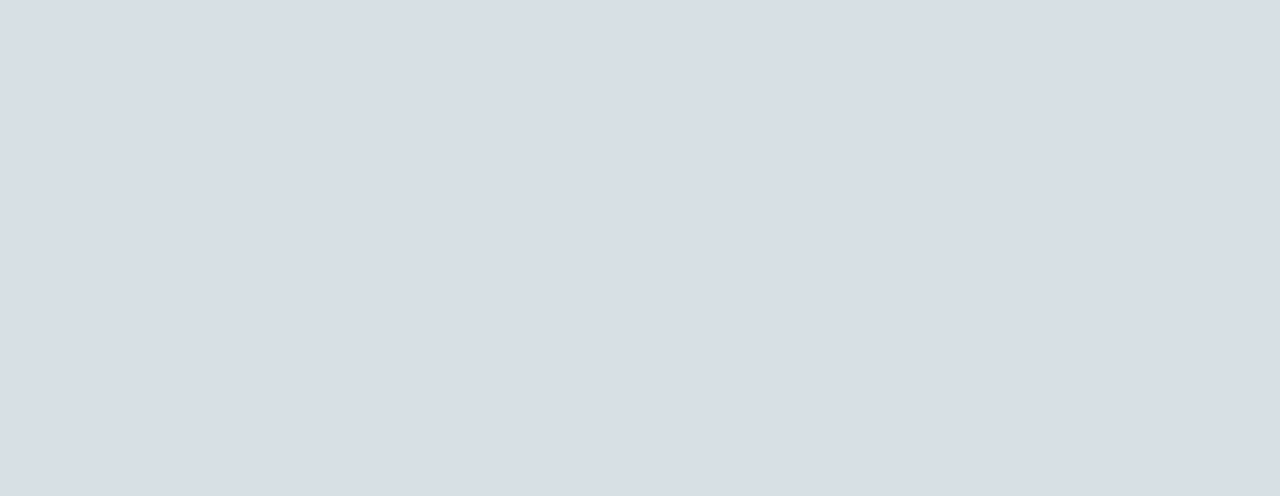
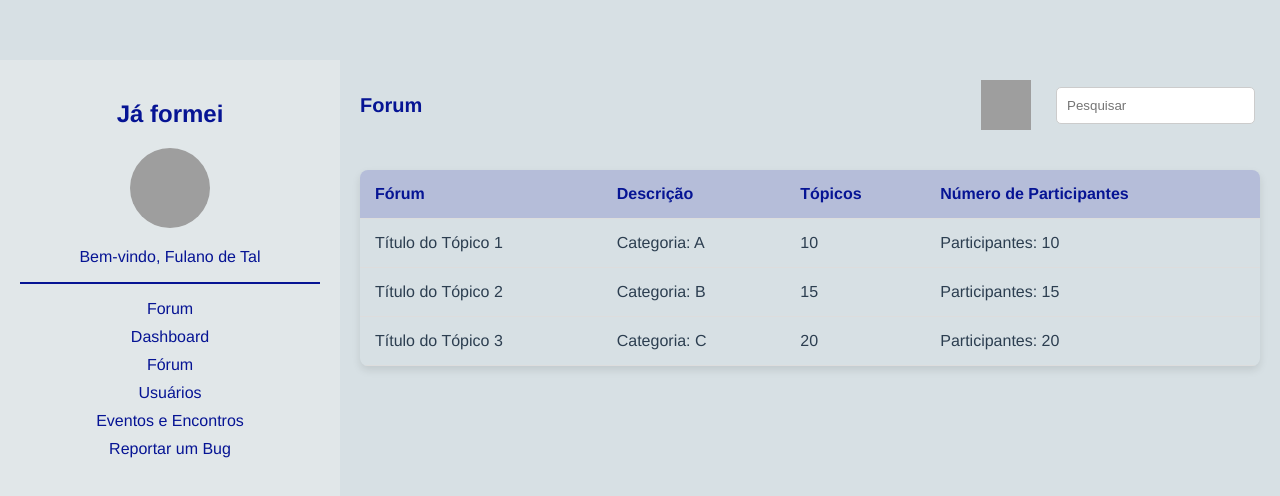
Before and after one commit to victorleafar/ja-formei-frontend, a Vue app: page /forum in a window 1280 px wide. Before the commit this address had no page. Shown: the top 496 px of the page. Built offline with nearby package versions, Linux system fonts and the light colour scheme; grey boxes are pictures that could not be loaded.

Commit message:
Update Forum

```diff
--- a/src/main.js
+++ b/src/main.js
@@ -4,6 +4,7 @@ import CadastroViews from './views/CadastroViews.vue'
 import ValidacaoViews from './views/ValidacaoViews.vue'
 import HomeViews from './views/HomeViews.vue'
 import DashboardViews from './views/DashboardViews.vue'
+import ForumViews from './views/ForumViews'
 // 1 - import view
 import {createRouter, createWebHistory} from 'vue-router'
 
@@ -14,7 +15,8 @@ const routes = [
   { path: '/cadastro', component: CadastroViews },
   {path: '/validacao', component: ValidacaoViews},
   {path: '/home', component: HomeViews},
-  {path: '/dashboard', component: DashboardViews}
+  {path: '/dashboard', component: DashboardViews},
+  {path:'/forum', component: ForumViews},
 ]
 
 
--- /dev/null
+++ b/src/views/ForumViews.vue
@@ -0,0 +1,180 @@
+<template>
+    <div id="app">
+      <!-- Menu Lateral -->
+      <div id="sidebar">
+        <div id="profile">
+          <h2>Já formei</h2>
+          <img src="https://cdn-icons-png.flaticon.com/512/147/147142.png" alt="Avatar" class="avatar">
+          <p>Bem-vindo, Fulano de Tal</p>
+        </div>
+        <hr>
+        <ul id="menu">
+          <li>Forum</li>
+          <li>Dashboard</li>
+          <li>Fórum</li>
+          <li>Usuários</li>
+          <li>Eventos e Encontros</li>
+          <li>Reportar um Bug</li>
+        </ul>
+      </div>
+
+      <!-- Conteúdo Central -->
+      <div id="content">
+        <div id="header">
+          <h1>Forum</h1>
+          <div id="search-notification">
+            <img src="https://icones.pro/wp-content/uploads/2022/02/icone-de-cloche-bleue.png" alt="Ícone de Notificação">
+            <i class="fas fa-bell"></i>
+            <input type="text" placeholder="Pesquisar">
+          </div>
+
+        </div>
+
+        <!-- Lista de Últimos Tópicos -->
+        <div id="Forum">
+          <table>
+            <thead>
+              <tr>
+                <th>Fórum</th>
+                <th>Descrição</th>
+                <th>Tópicos</th>
+                <th>Número de Participantes</th>
+              </tr>
+            </thead>
+            <tbody>
+              <tr>
+                <td>Título do Tópico 1</td>
+                <td>Categoria: A</td>
+                <td>10</td>
+                <td>Participantes: 10</td>
+              </tr>
+              <tr>
+                <td>Título do Tópico 2</td>
+                <td>Categoria: B</td>
+                <td>15</td>
+                <td>Participantes: 15</td>
+              </tr>
+              <tr>
+                <td>Título do Tópico 3</td>
+                <td>Categoria: C</td>
+                <td>20</td>
+                <td>Participantes: 20</td>
+              </tr>
+            </tbody>
+          </table>
+        </div>
+      </div>
+    </div>
+  </template>
+
+  <script>
+  export default {
+    // Componente Vue.js
+  };
+  </script>
+
+  <style scoped>
+    /* Estilos adicionais podem ser adicionados aqui conforme necessário */
+    #app {
+      display: flex;
+      min-height: 100vh;
+    }
+
+    h1 {
+      text-align: left;
+    }
+
+    #sidebar {
+      width: 300px;
+      background-color: #E1E7E9;
+      color: #061494;
+      padding: 20px;
+    }
+
+    #profile {
+      text-align: center;
+    }
+
+    .avatar {
+      width: 80px;
+      height: 80px;
+      border-radius: 50%;
+    }
+
+    hr {
+      border: 1px solid #061494;
+    }
+
+    #menu {
+      list-style: none;
+      padding: 0;
+    }
+
+    #menu li {
+      margin-bottom: 10px;
+      cursor: pointer;
+    }
+
+    #content {
+      flex: 1;
+      padding: 20px;
+      display: flex;
+      flex-direction: column;
+    }
+
+    #header {
+      display: flex;
+      justify-content: space-between;
+      align-items: center;
+      margin-bottom: 20px;
+    }
+
+    #search-notification {
+      display: flex;
+      align-items: center;
+    }
+    #search-notification img {
+    width: 50px; /* Ajuste conforme necessário */
+    height: 50px; /* Ajuste conforme necessário */
+    margin-right: 10px;
+  }
+    #search-notification i {
+      font-size: 20px;
+      color: #061494;
+      margin-right: 10px;
+    }
+
+    #search-notification input {
+      padding: 10px;
+      border: 1px solid #ccc;
+      border-radius: 5px;
+    }
+
+    table {
+      width: 100%;
+      border-collapse: collapse;
+      margin-top: 20px;
+      box-shadow: 0 4px 8px rgba(0, 0, 0, 0.1);
+      border-radius: 8px;
+      overflow: hidden;
+    }
+
+    th, td {
+      padding: 15px;
+      text-align: left;
+      border-bottom: 1px solid #ddd;
+    }
+
+    th {
+      background-color: #B5BDD9;
+      color: #061494;
+    }
+
+    tr {
+      margin-bottom: 10px; /* Adiciona espaçamento entre as linhas */
+    }
+
+    tr:hover {
+      background-color: #f5f5f5;
+    }
+  </style>
```
